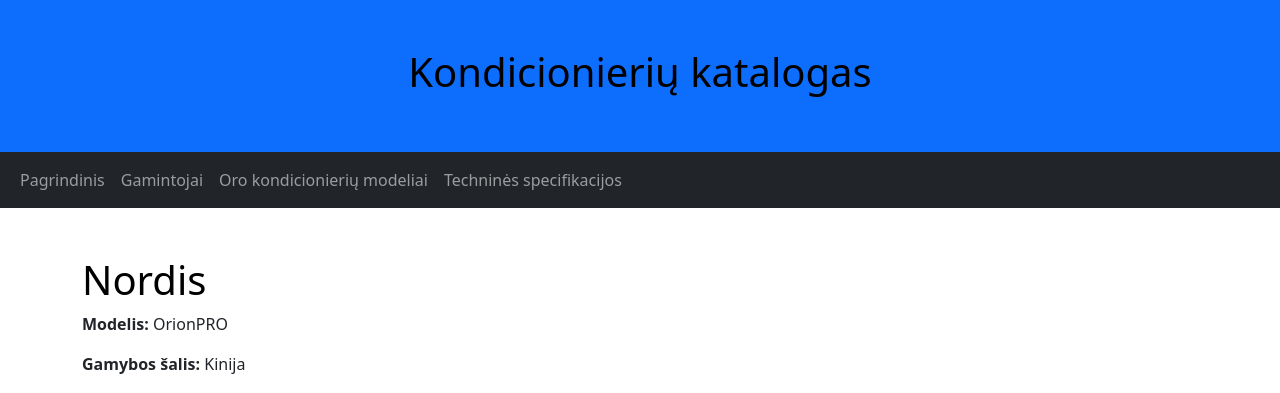
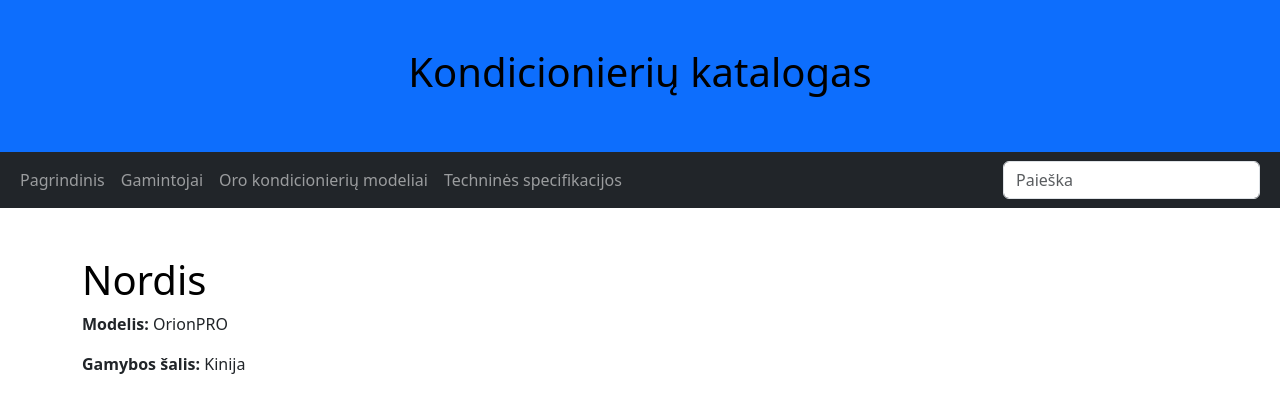
Before and after one commit to euzubalis/catalog_BD, a Django app: page /catalog/airconditioners/1/ in a window 1280 px wide. Shown: the top 393 px of the page. Run offline with Django 5.2, Linux system fonts and the light colour scheme; data comes from the database, SQL or seed files in the repository.

Commit message:
+Prideta paieska pagrindiniame lange

```diff
--- a/mysite/catalog/templates/base.html
+++ b/mysite/catalog/templates/base.html
@@ -30,7 +30,12 @@
         <li class="nav-item">
             <a class="nav-link" href="{% url 'technicalspecifications' %}">Techninės specifikacijos</a>
         </li>
+        <li>
     </ul>
+      <form action="" method="get" class="d-flex">
+                <input name="query" class="form-control me-2" type="text" placeholder="Paieška">
+            </form>
+
   </div>
 </nav>
 
```
